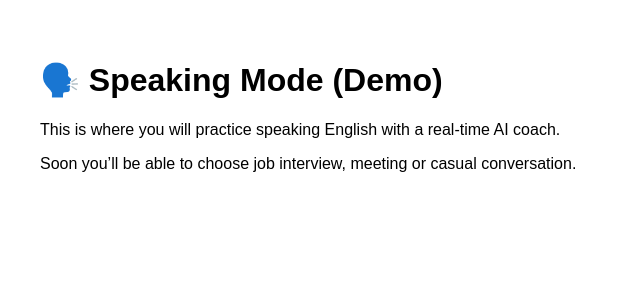
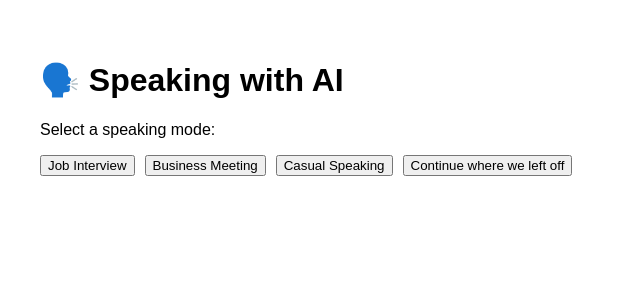
Before and after one commit to chromedarial/slang2ai, a Next.js app: page /speaking in a window 1280 px wide. Shown: the top 300 px of the page, without its empty margins (0-640 px from the left). Built offline with nearby package versions, Linux system fonts and the light colour scheme.

Commit message:
Update speaking.tsx

```diff
--- a/pages/speaking.tsx
+++ b/pages/speaking.tsx
@@ -1,9 +1,55 @@
+
+import { useState } from 'react';
+
 export default function SpeakingPage() {
+  const [mode, setMode] = useState<string | null>(null);
+  const [messages, setMessages] = useState<string[]>([]);
+  const [loading, setLoading] = useState(false);
+
+  const MODES = {
+    interview: 'Job Interview',
+    meeting: 'Business Meeting',
+    casual: 'Casual Speaking',
+    resume: 'Continue where we left off',
+  };
+
+  async function handleModeSelect(selected: string) {
+    setMode(selected);
+    setLoading(true);
+    const res = await fetch('/api/speaking', {
+      method: 'POST',
+      headers: { 'Content-Type': 'application/json' },
+      body: JSON.stringify({ mode: selected }),
+    });
+    const data = await res.json();
+    setMessages((prev) => [...prev, `🧠: ${data.reply}`]);
+    setLoading(false);
+  }
+
   return (
     <div style={{ padding: '2rem', fontFamily: 'sans-serif' }}>
-      <h1>🗣️ Speaking Mode (Demo)</h1>
-      <p>This is where you will practice speaking English with a real-time AI coach.</p>
-      <p>Soon you’ll be able to choose job interview, meeting or casual conversation.</p>
+      <h1>🗣️ Speaking with AI</h1>
+      {!mode && (
+        <>
+          <p>Select a speaking mode:</p>
+          {Object.entries(MODES).map(([key, label]) => (
+            <button key={key} onClick={() => handleModeSelect(key)} style={{ marginRight: 10 }}>
+              {label}
+            </button>
+          ))}
+        </>
+      )}
+      {mode && (
+        <div style={{ marginTop: '2rem' }}>
+          <p><strong>Mode:</strong> {MODES[mode]}</p>
+          {loading ? <p>AI is thinking...</p> : null}
+          <div style={{ marginTop: '1rem' }}>
+            {messages.map((msg, idx) => (
+              <div key={idx} style={{ marginBottom: 8 }}>{msg}</div>
+            ))}
+          </div>
+        </div>
+      )}
     </div>
   );
 }
```
